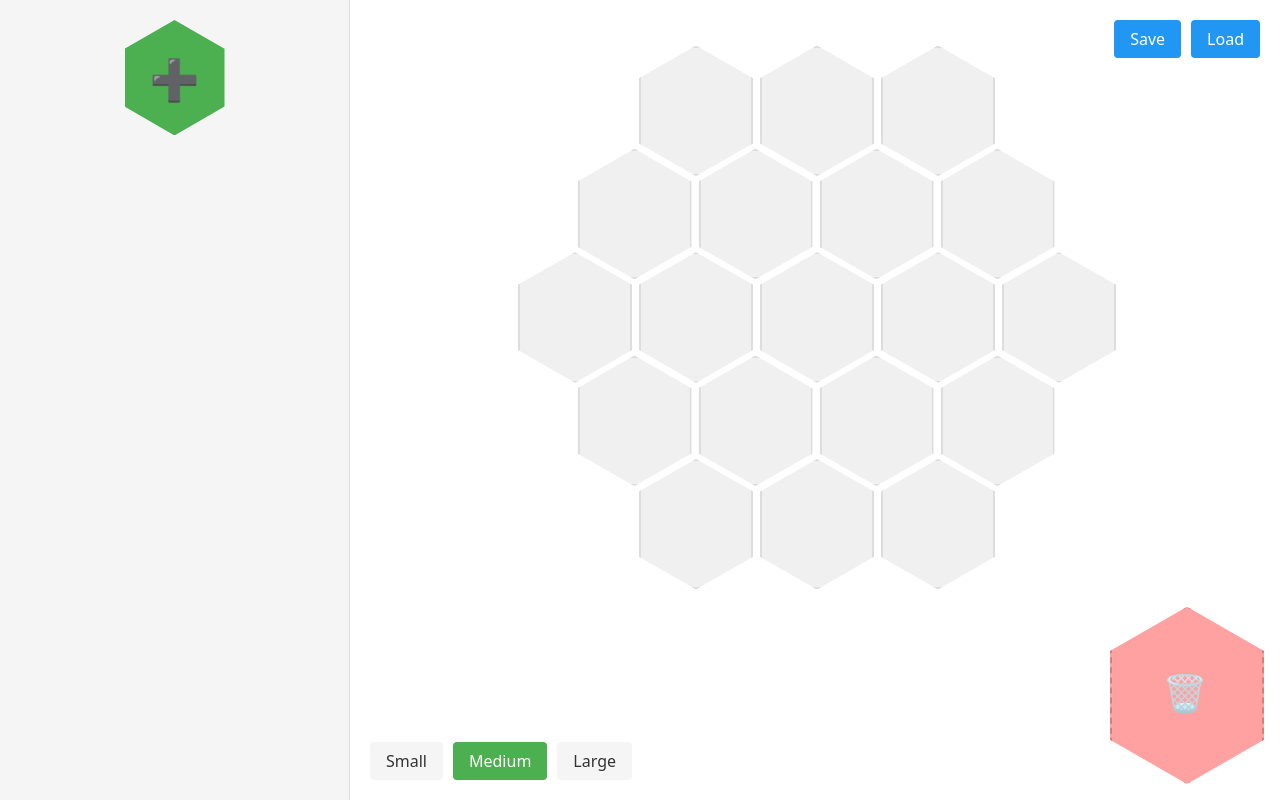
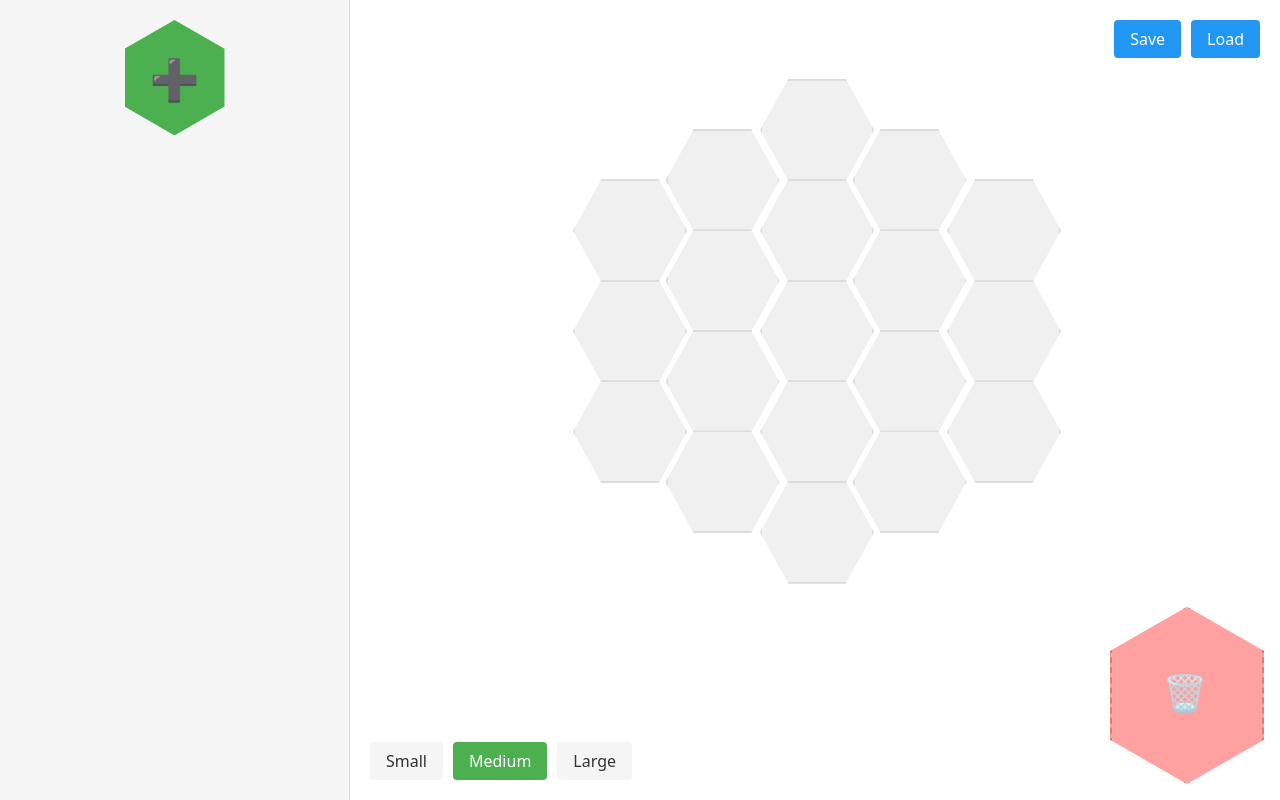
Before and after one commit to mrkplt/hex-flower, a React (Vite) app: page / in a window 1280 px wide. Built offline with nearby package versions, Linux system fonts and the light colour scheme.

Commit message:
hex aligned the right way

```diff
--- a/src/components/Hex.jsx
+++ b/src/components/Hex.jsx
@@ -27,7 +27,7 @@ const HexContainer = styled.div`
     width: 100%;
     height: 100%;
     background: ${props => props.isOver ? (props.hasTile ? '#ffd700' : '#e0e0e0') : '#f0f0f0'};
-    clip-path: polygon(50% 0%, 100% 25%, 100% 75%, 50% 100%, 0% 75%, 0% 25%);
+    clip-path: polygon(25% 0%, 75% 0%, 100% 50%, 75% 100%, 25% 100%, 0% 50%);
     border: 2px solid ${props => props.isOver ? '#ffd700' : '#ddd'};
     transition: all 0.2s ease;
   }
@@ -47,7 +47,7 @@ const Content = styled.div`
   justify-content: center;
   z-index: 1;
   overflow: hidden;
-  clip-path: polygon(50% 0%, 100% 25%, 100% 75%, 50% 100%, 0% 75%, 0% 25%);
+  clip-path: polygon(25% 0%, 75% 0%, 100% 50%, 75% 100%, 25% 100%, 0% 50%);
 `;
 
 const Label = styled.div`
--- a/src/constants/hexLayout.js
+++ b/src/constants/hexLayout.js
@@ -3,15 +3,15 @@ export const HEX_WIDTH = 110; // Base width of the hexagon
 export const HEX_STROKE = 2; // Border width
 
 // Calculated values
-export const HEX_HEIGHT = HEX_WIDTH * 1.15;
-export const HEX_MARGIN = HEX_WIDTH * 0.05;
+export const HEX_HEIGHT = HEX_WIDTH * .9;
+export const HEX_MARGIN = HEX_WIDTH * 0.35;
 
 // Content area calculations (subtracting stroke width)
 export const HEX_CONTENT_WIDTH = HEX_WIDTH - (HEX_STROKE * 2);
 export const HEX_CONTENT_HEIGHT = HEX_HEIGHT - (HEX_STROKE * 2);
 
 // Layout calculations
-export const ROW_SPACING = HEX_HEIGHT * -0.27; // Distance between rows
+export const ROW_SPACING = HEX_HEIGHT * -1.27; // Distance between rows
 export const ROW_OFFSET = HEX_WIDTH * -0.01; // Horizontal offset for even rows
 
 // Helper functions
@@ -69,9 +69,9 @@ const calculateOffsetPattern = (hexCount) => {
 };
 
 export const LAYOUT_SIZES = {
-  SMALL: [2, 3, 2],
-  MEDIUM: [3, 4, 5, 4, 3],
-  LARGE: [4, 5, 6, 7, 6, 5, 4]
+  SMALL: [1,2, 1, 2, 1],
+  MEDIUM: [1, 2, 3, 2, 3, 2, 3, 2, 1],
+  LARGE: [1, 2, 3, 4, 3, 4, 3, 4, 3, 4, 3, 2, 1]
 };
 
 export const getFlowerLayout = (size = 'MEDIUM') => {
```
